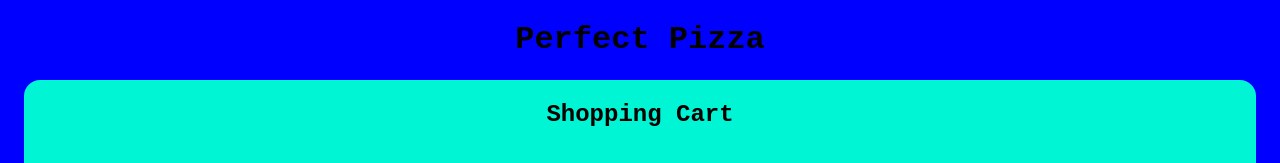
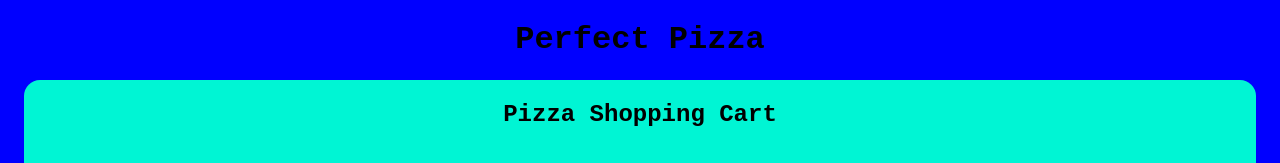
Before and after one commit to Maphaha9/pizza-cart, a plain HTML site: page index.html in a window 1280 px wide. Shown: the top 163 px of the page. Drawn offline with Linux system fonts and the light colour scheme.

Commit message:
Update index.html

```diff
--- a/index.html
+++ b/index.html
@@ -14,9 +14,10 @@
 <body>
 
     <h1>Perfect Pizza</h1>
+    <!--Buying pizza content-->
 
     <div class="contain cart">
-        <h2>Shopping Cart</h2>
+        <h2>Pizza Shopping Cart</h2>
         <table class="cartTable">
             <tr>
                 <td class="item">
@@ -95,6 +96,7 @@
             </table>
         </div>
     </div>
+    <!--Pizza Content-->
 
     <div class="pizzas">
         <div class="contain medium_pizza">
```
